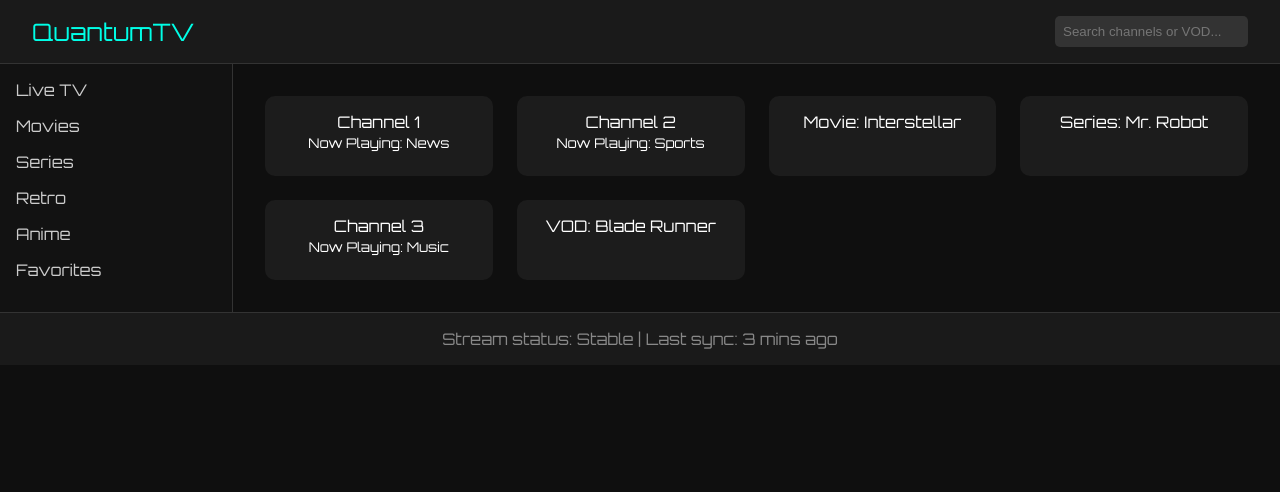
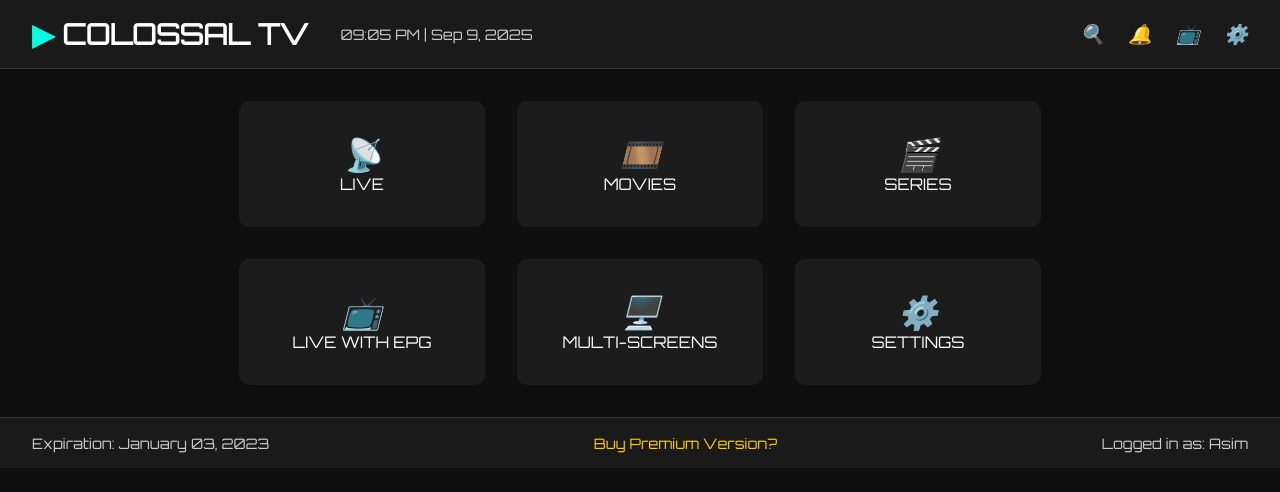
Before and after one commit to tr1me/colossaltv-backend, a plain HTML site: page index.html in a window 1280 px wide. Drawn offline with Linux system fonts and the light colour scheme.

Commit message:
Update index.html

```diff
--- a/index.html
+++ b/index.html
@@ -2,10 +2,9 @@
 <html lang="en">
 <head>
   <meta charset="UTF-8">
-  <title>QuantumTV Dashboard</title>
+  <title>COLOSSAL TV</title>
   <link href="https://fonts.googleapis.com/css2?family=Orbitron&display=swap" rel="stylesheet">
   <style>
-    /* Base Styles */
     body {
       margin: 0;
       font-family: 'Orbitron', sans-serif;
@@ -13,40 +12,6 @@
       color: #fff;
     }
 
-    /* Loader Styles */
-    .loader-wrapper {
-      position: fixed;
-      top: 0;
-      left: 0;
-      width: 100%;
-      height: 100%;
-      background-color: #0f0f0f;
-      display: flex;
-      justify-content: center;
-      align-items: center;
-      z-index: 9999;
-    }
-
-    .loader {
-      width: 60px;
-      height: 60px;
-      border: 6px solid #00ffe7;
-      border-top: 6px solid transparent;
-      border-radius: 50%;
-      animation: spin 1s linear infinite, glow 1.5s ease-in-out infinite;
-    }
-
-    @keyframes spin {
-      0% { transform: rotate(0deg); }
-      100% { transform: rotate(360deg); }
-    }
-
-    @keyframes glow {
-      0%, 100% { box-shadow: 0 0 10px #00ffe7, 0 0 20px #00ffe7; }
-      50% { box-shadow: 0 0 20px #00ffe7, 0 0 40px #00ffe7; }
-    }
-
-    /* Header */
     header {
       display: flex;
       justify-content: space-between;
@@ -56,123 +21,142 @@
       border-bottom: 1px solid #333;
     }
 
-    .logo {
-      font-size: 1.5rem;
-      color: #00ffe7;
+    .logo-time {
+      display: flex;
+      align-items: center;
+      gap: 2rem;
     }
 
-    .search-bar input {
-      padding: 0.5rem;
-      border-radius: 5px;
-      border: none;
-      background-color: #333;
+    .logo {
+      font-size: 1.8rem;
+      font-weight: bold;
       color: #fff;
     }
 
-    /* Sidebar Navigation */
-    nav {
-      display: flex;
-      flex-direction: column;
-      width: 200px;
-      background-color: #121212;
-      padding: 1rem;
-      border-right: 1px solid #333;
+    .logo::before {
+      content: "▶";
+      color: #00ffe7;
+      margin-right: 0.5rem;
     }
 
-    nav a {
+    .datetime {
+      font-size: 0.9rem;
       color: #ccc;
-      text-decoration: none;
-      margin-bottom: 1rem;
-      transition: color 0.3s;
     }
 
-    nav a:hover {
-      color: #00ffe7;
-    }
-
-    /* Main Content */
-    main {
+    .top-icons {
       display: flex;
-    }
-
-    .content {
-      flex: 1;
-      padding: 2rem;
-      display: grid;
-      grid-template-columns: repeat(auto-fill, minmax(200px, 1fr));
       gap: 1.5rem;
     }
 
-    .card {
+    .top-icons i {
+      color: #ffcc00;
+      font-size: 1.2rem;
+      cursor: pointer;
+    }
+
+    main {
+      padding: 2rem;
+      display: flex;
+      flex-direction: column;
+      align-items: center;
+      gap: 2rem;
+    }
+
+    .main-buttons, .sub-buttons {
+      display: flex;
+      gap: 2rem;
+      flex-wrap: wrap;
+      justify-content: center;
+    }
+
+    .btn {
       background-color: #1c1c1c;
       border-radius: 10px;
-      padding: 1rem;
+      padding: 2rem;
+      width: 180px;
       text-align: center;
-      transition: transform 0.3s, border 0.3s;
+      transition: transform 0.3s;
+      border: 1px solid transparent;
     }
 
-    .card:hover {
+    .btn:hover {
       transform: scale(1.05);
-      border: 1px solid #00ffe7;
+      border-color: #00ffe7;
     }
 
-    /* Footer */
-    .footer {
-      padding: 1rem;
-      text-align: center;
+    .btn i {
+      font-size: 2rem;
+      color: #ffcc00;
+      margin-bottom: 0.5rem;
+    }
+
+    .btn span {
+      display: block;
+      font-size: 1rem;
+      color: #fff;
+    }
+
+    footer {
+      display: flex;
+      justify-content: space-between;
+      align-items: center;
+      padding: 1rem 2rem;
       background-color: #1a1a1a;
       border-top: 1px solid #333;
-      color: #888;
+      font-size: 0.9rem;
+      color: #ccc;
+    }
+
+    .premium {
+      color: #ffcc00;
+      cursor: pointer;
     }
   </style>
+  <script>
+    window.onload = () => {
+      const now = new Date();
+      const options = { hour: '2-digit', minute: '2-digit', hour12: true };
+      const time = now.toLocaleTimeString('en-US', options);
+      const date = now.toLocaleDateString('en-US', { month: 'short', day: 'numeric', year: 'numeric' });
+      document.getElementById('datetime').textContent = `${time} | ${date}`;
+    };
+  </script>
 </head>
 <body>
 
-  <!-- Loader -->
-  <div class="loader-wrapper">
-    <div class="loader"></div>
-  </div>
-
-  <!-- Header -->
   <header>
-    <div class="logo">QuantumTV</div>
-    <div class="search-bar">
-      <input type="text" placeholder="Search channels or VOD...">
+    <div class="logo-time">
+      <div class="logo">COLOSSAL TV</div>
+      <div class="datetime" id="datetime">Loading...</div>
+    </div>
+    <div class="top-icons">
+      <i title="Search">🔍</i>
+      <i title="Notifications">🔔</i>
+      <i title="Devices">📺</i>
+      <i title="Settings">⚙️</i>
     </div>
   </header>
 
-  <!-- Main Layout -->
   <main>
-    <nav>
-      <a href="#">Live TV</a>
-      <a href="#">Movies</a>
-      <a href="#">Series</a>
-      <a href="#">Retro</a>
-      <a href="#">Anime</a>
-      <a href="#">Favorites</a>
-    </nav>
+    <div class="main-buttons">
+      <div class="btn"><i>📡</i><span>LIVE</span></div>
+      <div class="btn"><i>🎞️</i><span>MOVIES</span></div>
+      <div class="btn"><i>🎬</i><span>SERIES</span></div>
+    </div>
 
-    <div class="content">
-      <div class="card">Channel 1<br><small>Now Playing: News</small></div>
-      <div class="card">Channel 2<br><small>Now Playing: Sports</small></div>
-      <div class="card">Movie: Interstellar</div>
-      <div class="card">Series: Mr. Robot</div>
-      <div class="card">Channel 3<br><small>Now Playing: Music</small></div>
-      <div class="card">VOD: Blade Runner</div>
+    <div class="sub-buttons">
+      <div class="btn"><i>📺</i><span>LIVE WITH EPG</span></div>
+      <div class="btn"><i>🖥️</i><span>MULTI-SCREENS</span></div>
+      <div class="btn"><i>⚙️</i><span>SETTINGS</span></div>
     </div>
   </main>
 
-  <!-- Footer -->
-  <div class="footer">
-    Stream status: Stable | Last sync: 3 mins ago
-  </div>
-
-  <!-- Loader Script -->
-  <script>
-    window.addEventListener('load', () => {
-      document.querySelector('.loader-wrapper').style.display = 'none';
-    });
-  </script>
+  <footer>
+    <div>Expiration: January 03, 2023</div>
+    <div class="premium">Buy Premium Version?</div>
+    <div>Logged in as: Asim</div>
+  </footer>
 
 </body>
 </html>
```
